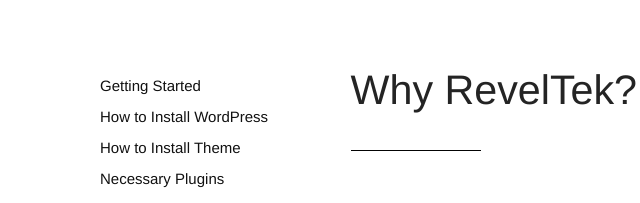
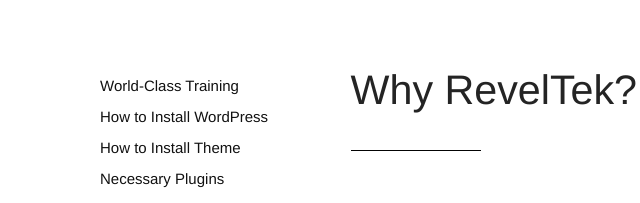
Before and after one commit to NoteHive/RevelTek-Franchise-Guide, a plain HTML site: page index.html in a window 1280 px wide. Shown: the part 302-505 px from the top of the page, 12-652 px from the left. Drawn offline with Linux system fonts and the light colour scheme.

Commit message:
Changed to W

```diff
--- a/index.html
+++ b/index.html
@@ -110,7 +110,7 @@
                 <div class="col-md-3">
                     <nav class="docs-sidebar" data-spy="affix" data-offset-top="300" data-offset-bottom="200" role="navigation">
                         <ul class="nav">
-                            <li><a href="#line1">Getting Started</a></li>
+                            <li><a href="#line1">World-Class Training</a></li>
                             <li><a href="#line2">How to Install WordPress</a></li>
                             <li><a href="#line3">How to Install Theme</a></li>
                             <li><a href="#line4">Necessary Plugins</a></li>
```
